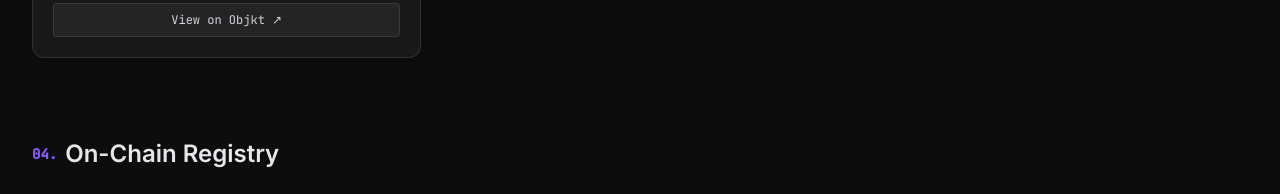
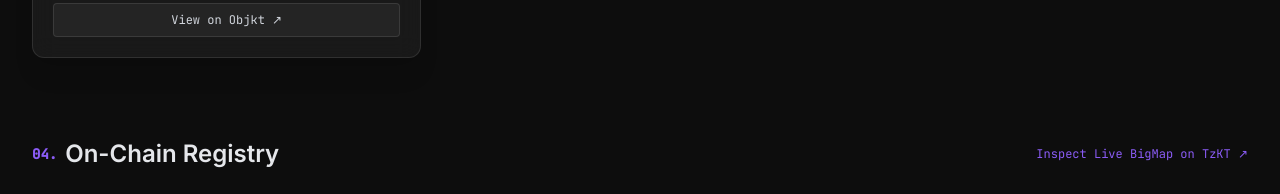
Before and after one commit to adolfochzs/CuratorXTZ, a React (Vite) app in the folder web-dashboard/: page / in a window 1280 px wide. Shown: the part 3300-3494 px from the top of the page. Built offline with nearby package versions, Linux system fonts and the light colour scheme; no server answers.

Commit message:
feat: add direct TzKT BigMap link to On-Chain Registry section

```diff
--- a/web-dashboard/src/App.tsx
+++ b/web-dashboard/src/App.tsx
@@ -165,10 +165,20 @@ export default function App() {
 
           {/* ── On-Chain Registry (all pieces combined) ── */}
           <section>
-            <h2 className="text-2xl font-semibold mb-6 flex items-center gap-2">
-              <span className="text-accent font-mono text-sm">{String(curations.length + 1).padStart(2, '0')}.</span>
-              On-Chain Registry
-            </h2>
+            <div className="mb-6 flex items-center justify-between">
+              <h2 className="text-2xl font-semibold flex items-center gap-2">
+                <span className="text-accent font-mono text-sm">{String(curations.length + 1).padStart(2, '0')}.</span>
+                On-Chain Registry
+              </h2>
+              <a
+                href="https://tzkt.io/KT1Fryv35Bfi38iFjawidq3G1BbUP8XVjJn5/storage/813279"
+                target="_blank"
+                rel="noopener noreferrer"
+                className="text-xs font-mono text-accent hover:text-white transition-colors flex items-center gap-1.5"
+              >
+                Inspect Live BigMap on TzKT ↗
+              </a>
+            </div>
             <div className="glass-panel p-6 overflow-x-auto">
               <table className="w-full text-left font-mono text-sm">
                 <thead>
```
